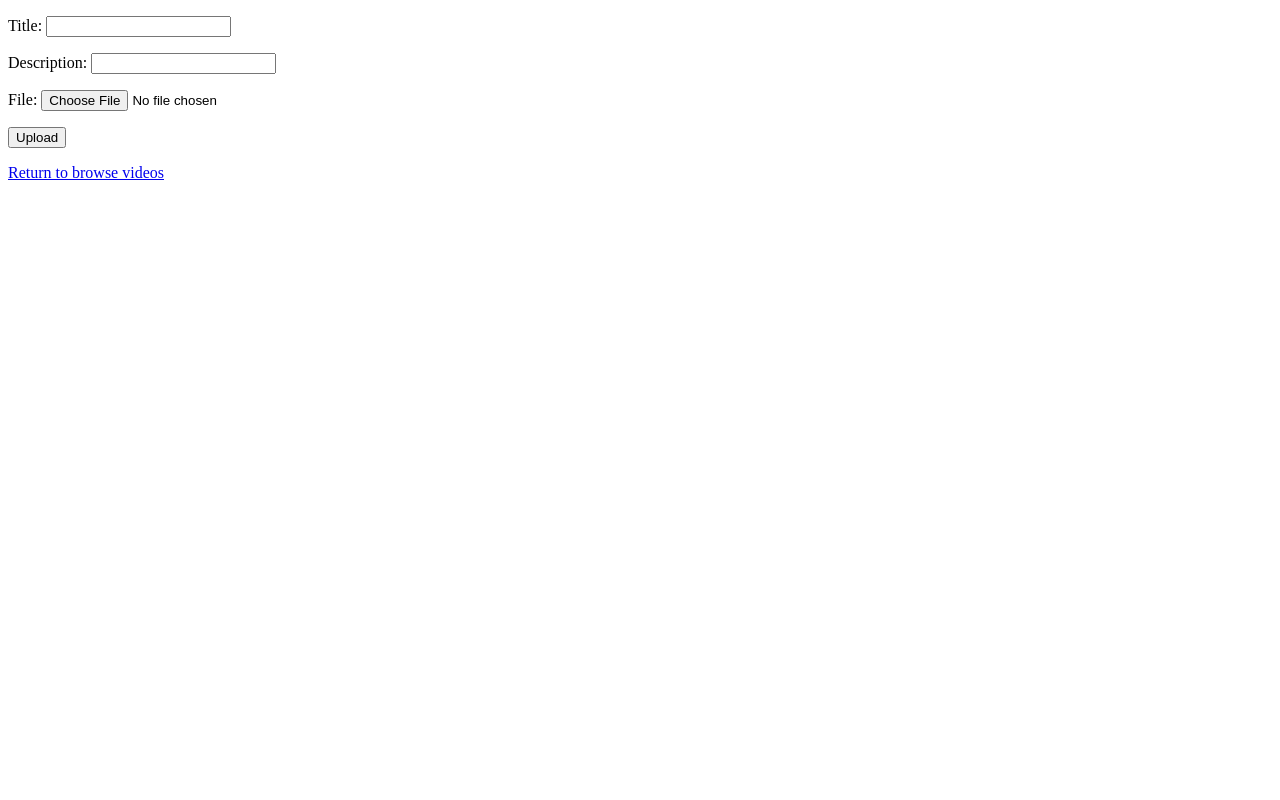
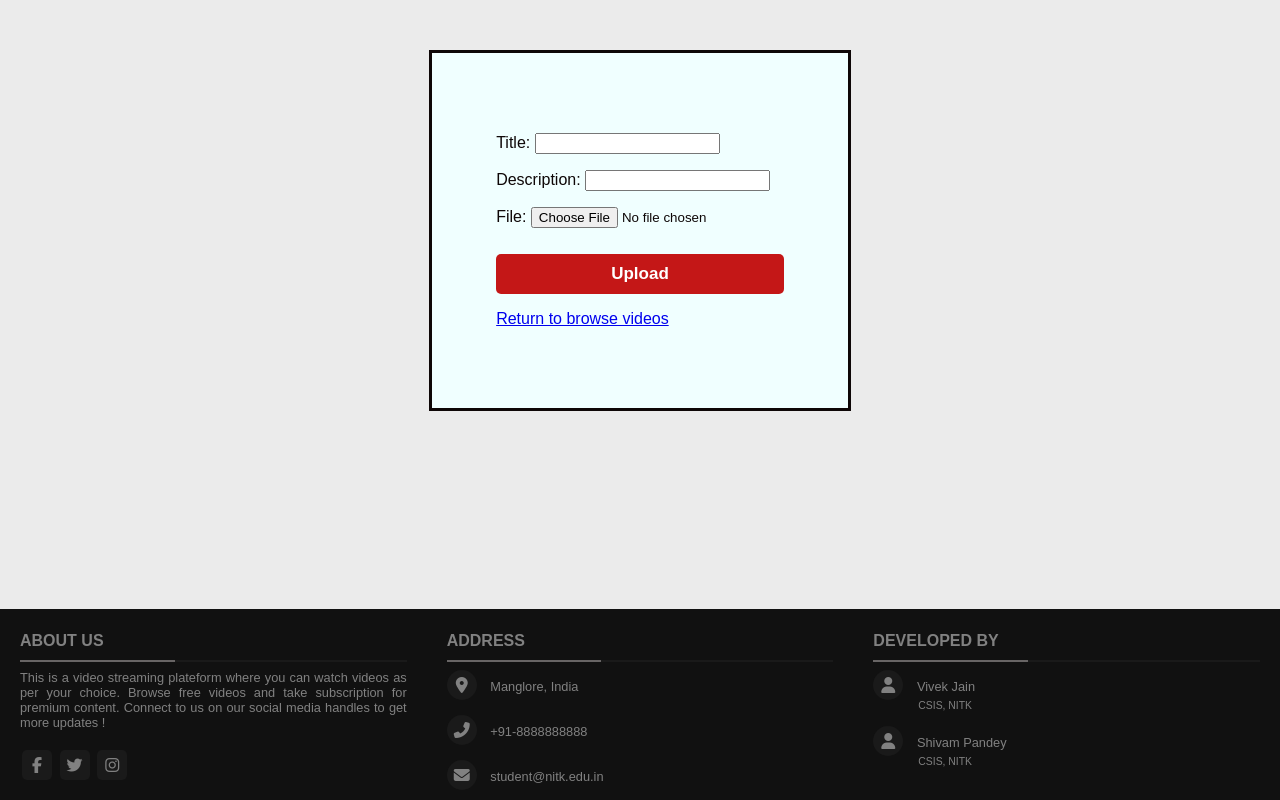
Before and after one commit to vivekj52/Video_Streamer, a Django app: page /streamer/upload in a window 1280 px wide. Run offline with Django 3.2, Linux system fonts and the light colour scheme; parts of the project's set-up code (start-up, migrations or seed data) failed here and were passed over; some libraries are stand-ins or nearby versions.

Commit message:
Upload Page Footer Added, uploads.css Added, Updated

```diff
--- /dev/null
+++ b/static/streamer/uploads/uploads.css
@@ -0,0 +1,210 @@
+body
+{
+    margin: 0;
+    padding: 0;
+    color: #0e0707;
+    box-sizing: border-box;
+    font-family: 'Poppins', sans-serif;
+    background-color: rgb(235, 235, 235);
+}
+
+footer
+{
+    margin-left: 0;
+    position: fixed;
+    bottom: 0px;
+    width: 100%;
+    background: #111;
+}
+
+.form
+{
+    margin-top: 50px;
+    margin-left: auto;
+    margin-right: auto;
+    display: block;
+    border-style: solid;
+    background-color: azure;
+    width: fit-content;
+    padding: 5%;
+}
+
+.btn
+{
+    margin-top: 10px;
+}
+
+.btn
+{
+    color: white;
+    height: 40px;
+    width: 100%;
+    border: none;
+    border-radius: 5px;
+    outline: none;
+    background: #c41717;
+    font-size: 1.0625rem;
+    font-weight: 550;
+    cursor: pointer;
+    transition: .3s;
+}
+
+.btn:hover
+{
+    background: rgb(99, 12, 12);
+}
+
+.main-content
+{
+    display: flex;
+}
+
+.main-content .box
+{
+    color:  #818181;
+    flex-basis: 50%;
+    padding: 10px 20px;
+}
+
+.box h2
+{
+    font-size: 1rem;
+    font-weight: 550;
+    text-transform: uppercase;
+}
+
+.box .content
+{
+    margin: 20px 0 0 0;
+    position: relative;
+}
+
+.box .content:before
+{
+    position: absolute;
+    content: '';
+    top: -10px;
+    height: 2px;
+    width: 100%;
+    background: #1a1a1a;
+}
+
+.box .content:after
+{
+    position: absolute;
+    content: '';
+    height: 2px;
+    width: 40%;
+    background: #686565;
+    top: -10px;
+}
+
+.left .content p
+{
+    text-align: justify;
+}
+
+.left .content .social
+{
+    margin: 20px 0 0 0;
+}
+
+.left .content .social a
+{
+    padding: 0 2px;
+}
+
+.left .social a span
+{
+    color: #818181;
+    height: 30px;
+    width: 30px;
+    background: #1a1a1a;
+    line-height: 30px;
+    text-align: center;
+    font-size: 1rem;
+    border-radius: 5px;
+    transition: 0.3s;
+}
+
+.content
+{
+    font-size: 0.8rem;
+}
+
+.left .content .social a span:hover
+{
+    color: #111;
+    background: #ffffff;
+}
+
+.center .content .fas
+{
+    font-size: 1rem;
+    background: #1a1a1a;
+    height: 30px;
+    width: 30px;
+    line-height: 30px;
+    text-align: center;
+    border-radius: 50%;
+    transition: 0.3s;
+    cursor: pointer;
+}
+
+.center .content .fas:hover
+{
+    color: #111;
+    background: #ffffff;
+}
+
+.center .content .text
+{
+    font-size: 0.8rem;
+    font-weight: 500;
+    padding-left: 10px;
+}
+
+.center .content .phone
+{
+    margin: 15px 0;
+}
+
+.student-details
+{
+    font-size: 0.65rem;
+    margin-left: 45px;
+    margin-top: 0px;
+    margin-bottom: 15px;
+}
+
+
+.right .content .fas
+{
+    font-size: 1rem;
+    background: #1a1a1a;
+    height: 30px;
+    width: 30px;
+    line-height: 30px;
+    text-align: center;
+    border-radius: 50%;
+    transition: 0.3s;
+    cursor: pointer;
+}
+
+.right .content .fas:hover
+{
+    color: #111;
+    background: #ffffff;
+}
+
+.right .content .text
+{
+    font-size: 0.8rem;
+    font-weight: 500;
+    padding-left: 10px;
+}
+
+.right .content .phone
+{
+    margin: 15px 0;
+}
--- a/templates/streamer/upload.html
+++ b/templates/streamer/upload.html
@@ -1,7 +1,10 @@
 <!DOCTYPE html>
 <html lang="en">
 <head>
-    <meta charset="UTF-8">
+    <meta name="viewport" content="width=device-width, initial-scale=1">
+    {% load static %}
+    <link rel="stylesheet" type="text/css" href="{% static 'streamer/uploads/uploads.css' %}"/>
+    <script src="https://kit.fontawesome.com/a076d05399.js"></script>
     <title>Upload</title>
 </head>
 <body>
@@ -13,14 +16,78 @@
     {% endfor %}
 </ul>
 {% endif %}
-  <form method="post" enctype="multipart/form-data">
+  <form class="form" method="post" enctype="multipart/form-data">
     {% csrf_token %}
     {{ form.as_p }}
-    <button type="submit">Upload</button>
+    <button class="btn" type="submit">Upload</button>
+      <p><a href="{% url 'player' %}">Return to browse videos</a></p>
   </form>
 
-  <p><a href="{% url 'player' %}">Return to browse videos</a></p>
+
     {{ form.errors }}
 {% endblock %}
+
+<footer>
+    <div class="main-content">
+      <div class="left box">
+
+        <h2>About Us</h2>
+        <div class="content">
+          <p>This is a video streaming plateform where you can watch videos as per your choice. Browse free videos and
+            take subscription for premium content. Connect to us on our social media handles to get more updates !
+          </p>
+
+          <div class="social">
+            <a href="#"><span class="fab fa-facebook-f"></span></a>
+            <a href="#"><span class="fab fa-twitter"></span></a>
+            <a href="#"><span class="fab fa-instagram"></span></a>
+          </div>
+        </div>
+      </div>
+
+      <div class="center box">
+
+        <h2>Address</h2>
+        <div class="content">
+
+          <div class="place">
+            <span class="fas fa-map-marker-alt"></span>
+            <span class="text">Manglore, India</span>
+          </div>
+
+          <div class="phone">
+            <span class="fas fa-phone-alt"></span>
+            <span class="text">+91-8888888888</span>
+          </div>
+
+          <div class="email">
+            <span class="fas fa-envelope"></span>
+            <span class="text">student@nitk.edu.in</span>
+          </div>
+
+        </div>
+      </div>
+
+      <div class="right box">
+
+        <h2>Developed By</h2>
+        <div class="content">
+
+          <div class="student-1">
+            <span class="fas fa-user"></span>
+            <span class="text">Vivek Jain</span>
+            <p class="student-details">CSIS, NITK</p>
+          </div>
+
+          <div class="student-2">
+            <span class="fas fa-user"></span>
+            <span class="text">Shivam Pandey</span>
+            <p class="student-details">CSIS, NITK</p>
+          </div>
+
+        </div>
+      </div>
+    </div>
+</footer>
 </body>
 </html>
```
